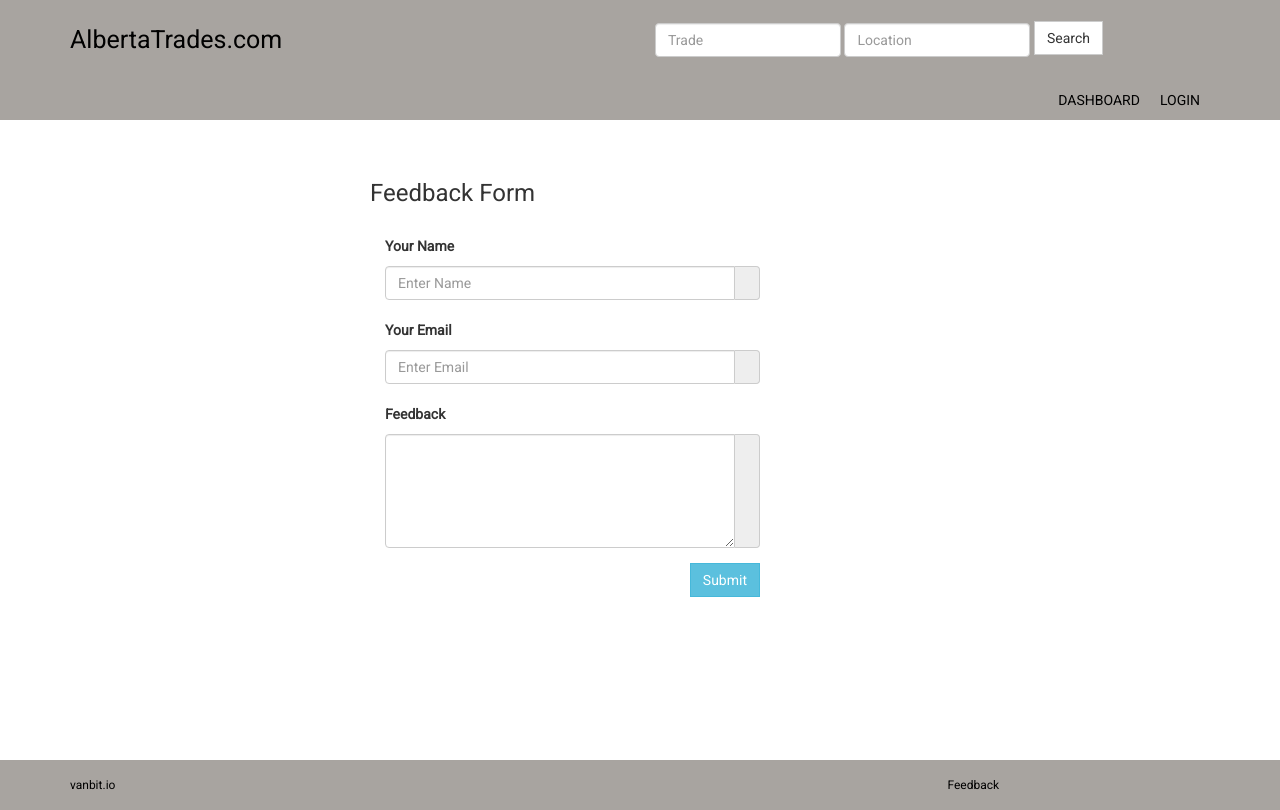
After one commit to asatia07/albertatrades, a Django app: page /feedback/ in a window 1280 px wide. The commit adds this page. Run offline with Django 3.2, Linux system fonts and the light colour scheme; parts of the project's set-up code (start-up, migrations or seed data) failed here and were passed over; some libraries are stand-ins or nearby versions.

Commit message:
Feedback page - started implementation

```diff
--- /dev/null
+++ b/indeed/templates/indeed/feedback.html
@@ -0,0 +1,54 @@
+{% extends "base.html" %}
+
+{% load i18n %}
+
+{% block head_title %}{% trans "Dashboard" %}{% endblock %}
+
+{% block content %}
+<div class="container">
+    <div class="row col-lg-6" style="margin: auto; float: none;">
+        {% if error == 0 %}
+            <div class="alert alert-success">
+                <strong><span class="glyphicon glyphicon-send"></span> Success! your feedback has been sent!</strong>
+            </div>
+        {% endif%}
+
+        {% if error == 1 %}
+            <div class="alert alert-danger">
+                <span class="glyphicon glyphicon-alert"></span>
+                <strong> Error! Please check the inputs. (feedback!)</strong>
+            </div>
+        {% endif%}
+
+        <div>
+            <form role="form" action="/feedback/" method="post" >
+                <h3 style="margin-bottom: 25px;"> Feedback Form</h3>
+                {% csrf_token %}
+                <div class="col-lg-9">
+                    <div class="form-group">
+                    <label for="InputName">Your Name</label>
+                    <div class="input-group">
+                    <input type="text" class="form-control" name="name" id="InputName" placeholder="Enter Name">
+                    <span class="input-group-addon"></span></div>
+                    </div>
+                    <div class="form-group">
+                    <label for="InputEmail">Your Email</label>
+                    <div class="input-group">
+                    <input type="email" class="form-control" id="InputEmail" name="email" placeholder="Enter Email">
+                    <span class="input-group-addon"></span></div>
+                    </div>
+                    <div class="form-group">
+                    <label for="InputMessage">Feedback</label>
+                    <div class="input-group"
+                    >
+                    <textarea name="feedback" id="InputMessage" class="form-control" rows="5"></textarea>
+                    <span class="input-group-addon"></span></div>
+                    </div>
+
+                    <input type="submit" name="submit" id="submit" value="Submit" class="btn btn-info pull-right">
+                </div>
+            </form>
+        </div>
+    </div>
+</div>
+{% endblock %}
--- a/indeed/urls.py
+++ b/indeed/urls.py
@@ -5,5 +5,6 @@ import views
 urlpatterns = [
     url(r'^$', views.home, name='home'),
     url(r'^home/$', views.home, name='home'),
+    url(r'^feedback/$', views.feedback, name='feedback'),
     url(r'^search_indeed/$', views.search, name='search'),
 ]
--- a/indeed/views.py
+++ b/indeed/views.py
@@ -4,10 +4,28 @@ from django.contrib.auth import logout as auth_logout
 from lib import indeed_api
 from models import Trade
 from models import QuerySearchHistory
+from django.core.mail import send_mail
+from django.template.loader import render_to_string
 
 def home(request):
     trades = Trade.objects.all()
     return render(request, 'indeed/home.html', context={"trades":trades, "indeed_logo":True})
+
+def feedback(request):
+    context = {}
+    if request.POST:
+        feedback = request.POST.get('feedback')
+        if feedback:
+            name = request.POST.get('name')
+            email = request.POST.get('email')
+            email_data = {'email':email, 'name':name, 'feedback':feedback}
+            email_template = render_to_string('indeed/email/feedback.html', email_data)
+            to = 'test.info.alberta@maillinator.com' #'info@vanbit.io'
+            #TODO : send_email(to=to, subject="feedback", body=email_template)
+            context = {'error':0}
+        else:
+            context = {'error':1}
+    return render(request, 'indeed/feedback.html', context=context)
 
 def search(request):
     location = request.GET.get('location')
--- a/templates/base.html
+++ b/templates/base.html
@@ -110,7 +110,7 @@
       <footer>
         <div class="container">
           <div class="row">
-            <div class="col-md-12">
+            <div class="col-md-9">
               <a href="http://vanbit.io/" target="_blank">vanbit.io</a>
               {%if indeed_logo %}
                 |
@@ -124,6 +124,12 @@
                 </span>
               {%endif%}
             </div>
+
+
+            <div class="col-md-3">
+              <a href="/feedback">Feedback</a>
+            </div>
+
           </div>
         </div>
       </footer>
--- a/templates/profile.html
+++ b/templates/profile.html
@@ -35,7 +35,7 @@
                             <div class="btn-group">
                                 <a href="/accounts/social/connections/">
                                     <button type="button" class="btn btn-primary">
-                                        Social Account Connections
+                                        Social Account Connections »
                                     </button>
                                 </a>
                             </div>
```
Also changed, not shown: indeed/templates/indeed/email/feedback.html (added, +21 -0 lines).
